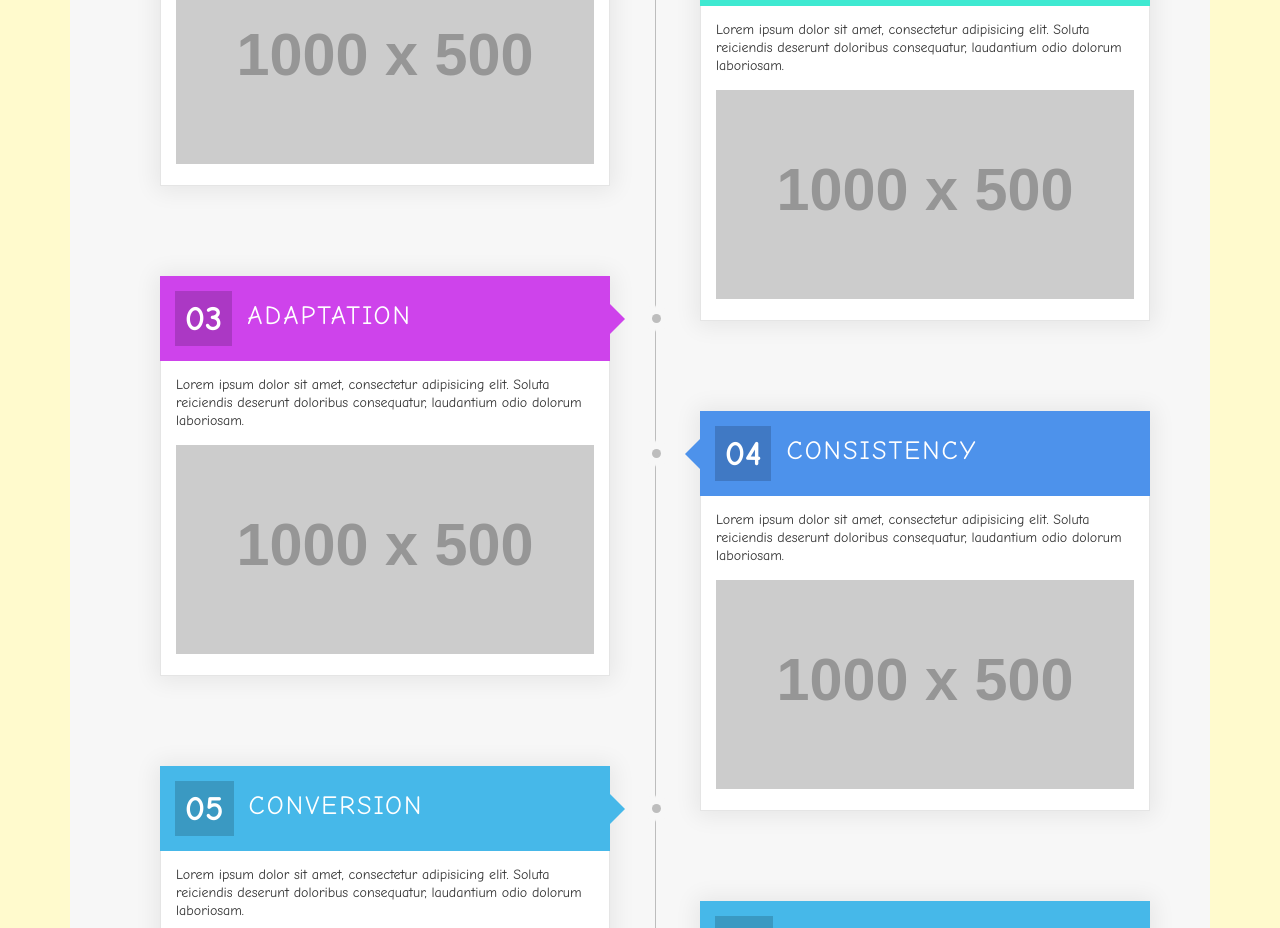
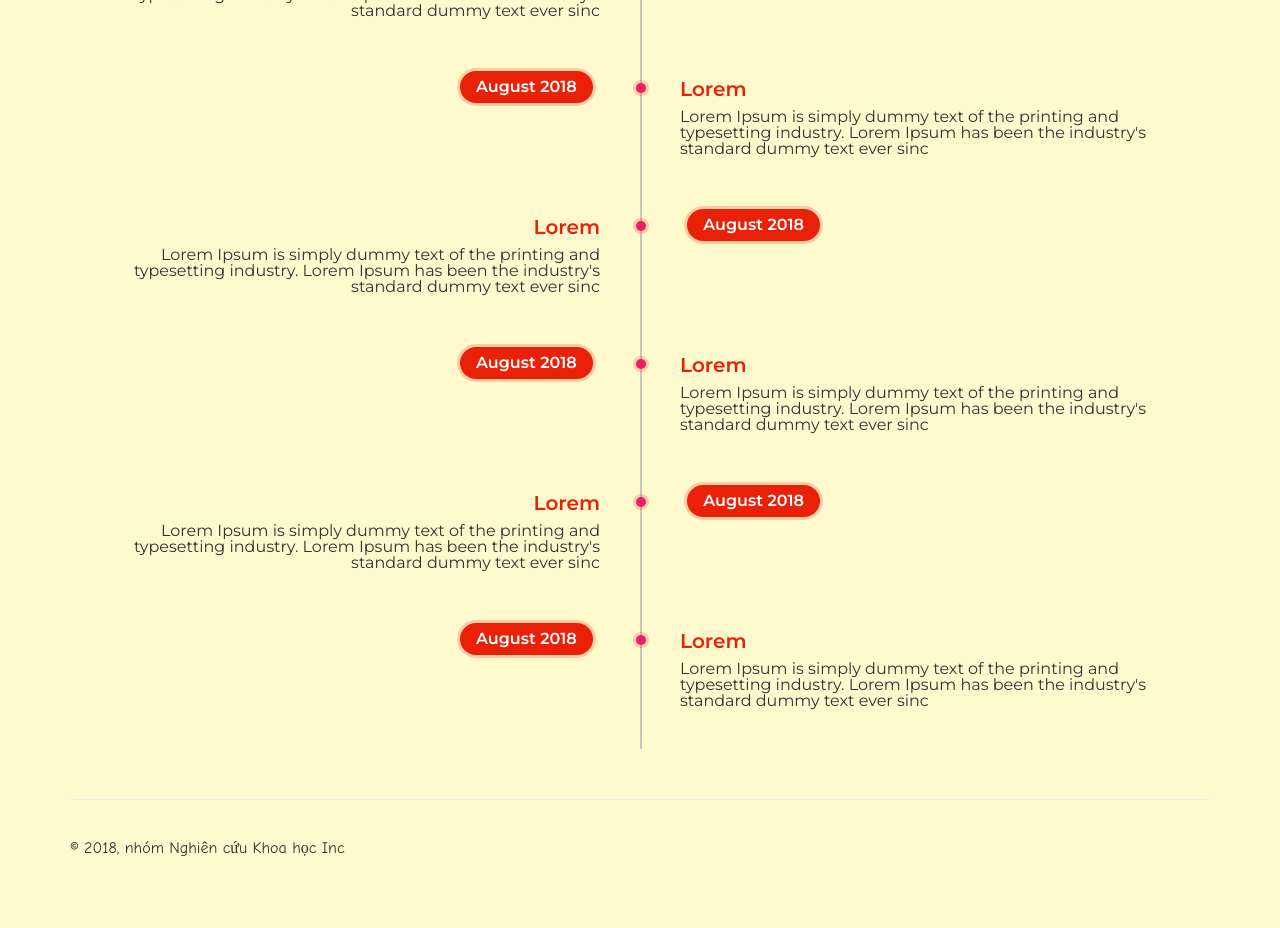
Before and after one commit to hongduc1998/Web, a plain HTML site: page 1.4/gioithieu.html in a window 1280 px wide. Shown: the part 654-1582 px from the top of the page. After the commit the page ends 1550 px from the top, so only its background shows below. Drawn offline with nearby package versions, Linux system fonts and the light colour scheme; placeholder pictures from the web are drawn by us.

Commit message:
change-new

```diff
--- /dev/null
+++ b/1.4/formlogin.css
@@ -0,0 +1,35 @@
+body {
+    padding-top: 20px;
+    background: lemonchiffon;
+}
+
+.container {
+    font-family: "Comic Sans MS";
+}
+
+.text-muted {
+    text-align: center;
+    font-size: 50px;
+    font-weight: bold;
+    margin-bottom: 30px;
+    color: dodgerblue;
+}
+
+.row {
+    margin-top: 20%;
+}
+
+.panel-heading h3{
+    text-align: center;
+    font-size: 30px;
+}
+
+.footer {
+    padding-top: 40px;
+    padding-bottom: 40px;
+    margin-top: 40px;
+    border-top: 1px solid #eee;
+    text-align: center;
+    font-family: "Comic Sans MS";
+    font-size: 16px;
+}
--- a/1.4/gioithieu.css
+++ b/1.4/gioithieu.css
@@ -1,7 +1,9 @@
+@import url('https://fonts.googleapis.com/css?family=Montserrat:400,500,600');
+
 body {
     padding-top: 20px;
     background: lemonchiffon;
- }
+}
 
 .footer {
     padding-top: 40px;
@@ -86,8 +88,9 @@ body {
     color: dodgerblue;
 }
 
-.panel-body p{
-    font-size: 15px;
+.page-header{
+    font-size: 50px;
+    text-align: center;
 }
 
 .container {
@@ -95,7 +98,110 @@ body {
     padding-top: 20px;
 }
 
-.footer p{
-    background: burlywood;
-    padding: 10px 10px 10px;
+.timeline{
+    position: relative;
+    margin: 50px auto;
+    padding: 40px auto;
+    font-family: 'Montserrat', sans-serif;
 }
+
+.timeline:before{
+    content: '';
+    position: absolute;
+    left: 50%;
+    width: 2px;
+    height: 100%;
+    background: #c5c5c5;
+}
+
+.timeline ul{
+    margin: 0;
+    padding: 0;
+}
+
+.timeline ul li{
+    position: relative;
+    width: 50%;
+    padding: 20px 40px;
+    box-sizing: border-box;
+}
+
+.timeline ul li:nth-child(odd){
+    float: left;
+    text-align: right;
+    clear: both;
+}
+
+.timeline ul li:nth-child(even){
+    float: right;
+    text-align: left;
+    clear: both;
+}
+
+.content{
+    padding-bottom: 20px;
+}
+
+
+
+.timeline ul li:nth-child(odd):before{
+    content: '';
+    position: absolute;
+    top: 24px;
+    right: -6px;
+    width: 10px;
+    height: 10px;
+    background: rgba(233,33,99,1);
+    border-radius: 50%;
+    box-shadow: 0 0 0 3px rgba(233,33,9,0.2);
+    right: -6px;
+}
+
+.timeline ul li:nth-child(even):before{
+    content: '';
+    position: absolute;
+    width: 10px;
+    height: 10px;
+    background: rgba(233,33,99,1);
+    border-radius: 50%;
+    box-shadow: 0 0 0 3px rgba(233,33,9,0.2);
+    left: -4px;
+    top: 24px;
+}
+
+.timeline ul li h1{
+    font-size: 20px;
+    font-weight: bold;
+    margin-bottom: 10px;
+    font-weight: 600;
+    color: rgba(233,33,9,1);
+}
+
+.timeline ul li:nth-child(odd) .time{
+    position: absolute;
+    top: 12px;
+    margin: 0;
+    padding: 8px 16px;
+    right: -180px;
+    color: #ffffff;
+    background: rgba(233,33,9,1);
+    border-radius: 18px;
+    box-shadow: 0 0 0 3px rgba(233,33,9,0.2);
+}
+
+.timeline ul li:nth-child(even) .time{
+    position: absolute;
+    top: 12px;
+    margin: 0;
+    padding: 8px 16px;
+    left: -180px;
+    color: #ffffff;
+    background: rgba(233,33,9,1);
+    border-radius: 18px;
+    box-shadow: 0 0 0 3px rgba(233,33,9,0.2);
+}
+
+.timeline ul li h4{
+    font-size: 16px;
+    font-weight: bold;
+}
--- a/1.4/gioithieu.html
+++ b/1.4/gioithieu.html
@@ -30,92 +30,87 @@
             </nav>
         </div>
 
-        <br>
-
-        <section id=timeline>
-            <h1>Members of Team</h1>
-            <p class="leader">We are programmer!</p>
-            <div class="demo-card-wrapper">
-                <div class="demo-card demo-card--step1">
-                    <div class="head">
-                        <div class="number-box">
-                            <span>01</span>
-                        </div>
-                        <h2>Technology</h2>
-                    </div>
-                    <div class="body">
-                        <p>Lorem ipsum dolor sit amet, consectetur adipisicing elit. Soluta reiciendis deserunt doloribus consequatur, laudantium odio dolorum laboriosam.</p>
-                        <img src="http://placehold.it/1000x500" alt="Graphic">
-                    </div>
+        <div class="page-header">
+            <h1>Nhóm Nghiên Cứu Khoa Học<small> Lập trình Web</small></h1>
         </div>
 
-                <div class="demo-card demo-card--step2">
-                    <div class="head">
-                        <div class="number-box">
-                            <span>02</span>
+        <div class="timeline">
+            <ul>
+                <li>
+                    <div class="content">
+                        <h1>Lorem</h1>
+                        <p>Lorem Ipsum is simply dummy text of the printing and typesetting industry. Lorem Ipsum has been the industry's standard dummy text ever sinc</p>
                     </div>
-                        <h2>Confidence</h2>
+                    <div class="time">
+                        <h4>August 2018</h4>
                     </div>
-                    <div class="body">
-                        <p>Lorem ipsum dolor sit amet, consectetur adipisicing elit. Soluta reiciendis deserunt doloribus consequatur, laudantium odio dolorum laboriosam.</p>
-                        <img src="http://placehold.it/1000x500" alt="Graphic">
+                </li>
+                <li>
+                    <div class="content">
+                        <h1>Lorem</h1>
+                        <p>Lorem Ipsum is simply dummy text of the printing and typesetting industry. Lorem Ipsum has been the industry's standard dummy text ever sinc</p>
                     </div>
+                    <div class="time">
+                        <h4>August 2018</h4>
                     </div>
-
-                <div class="demo-card demo-card--step3">
-                    <div class="head">
-                        <div class="number-box">
-                            <span>03</span>
+                </li>
+                <li>
+                    <div class="content">
+                        <h1>Lorem</h1>
+                        <p>Lorem Ipsum is simply dummy text of the printing and typesetting industry. Lorem Ipsum has been the industry's standard dummy text ever sinc</p>
                     </div>
-                        <h2>Adaptation</h2>
+                    <div class="time">
+                        <h4>August 2018</h4>
                     </div>
-                    <div class="body">
-                        <p>Lorem ipsum dolor sit amet, consectetur adipisicing elit. Soluta reiciendis deserunt doloribus consequatur, laudantium odio dolorum laboriosam.</p>
-                        <img src="http://placehold.it/1000x500" alt="Graphic">
+                </li>
+                <li>
+                    <div class="content">
+                        <h1>Lorem</h1>
+                        <p>Lorem Ipsum is simply dummy text of the printing and typesetting industry. Lorem Ipsum has been the industry's standard dummy text ever sinc</p>
                     </div>
+                    <div class="time">
+                        <h4>August 2018</h4>
                     </div>
-
-                <div class="demo-card demo-card--step4">
-                    <div class="head">
-                        <div class="number-box">
-                            <span>04</span>
+                </li>
+                <li>
+                    <div class="content">
+                        <h1>Lorem</h1>
+                        <p>Lorem Ipsum is simply dummy text of the printing and typesetting industry. Lorem Ipsum has been the industry's standard dummy text ever sinc</p>
                     </div>
-                        <h2>Consistency</h2>
+                    <div class="time">
+                        <h4>August 2018</h4>
                     </div>
-                    <div class="body">
-                        <p>Lorem ipsum dolor sit amet, consectetur adipisicing elit. Soluta reiciendis deserunt doloribus consequatur, laudantium odio dolorum laboriosam.</p>
-                        <img src="http://placehold.it/1000x500" alt="Graphic">
+                </li>
+                <li>
+                    <div class="content">
+                        <h1>Lorem</h1>
+                        <p>Lorem Ipsum is simply dummy text of the printing and typesetting industry. Lorem Ipsum has been the industry's standard dummy text ever sinc</p>
                     </div>
+                    <div class="time">
+                        <h4>August 2018</h4>
                     </div>
-
-                <div class="demo-card demo-card--step5">
-                    <div class="head">
-                        <div class="number-box">
-                            <span>05</span>
+                </li>
+                <li>
+                    <div class="content">
+                        <h1>Lorem</h1>
+                        <p>Lorem Ipsum is simply dummy text of the printing and typesetting industry. Lorem Ipsum has been the industry's standard dummy text ever sinc</p>
                     </div>
-                        <h2>Conversion</h2>
+                    <div class="time">
+                        <h4>August 2018</h4>
                     </div>
-                    <div class="body">
-                        <p>Lorem ipsum dolor sit amet, consectetur adipisicing elit. Soluta reiciendis deserunt doloribus consequatur, laudantium odio dolorum laboriosam.</p>
-                        <img src="http://placehold.it/1000x500" alt="Graphic">
+                </li>
+                <li>
+                    <div class="content">
+                        <h1>Lorem</h1>
+                        <p>Lorem Ipsum is simply dummy text of the printing and typesetting industry. Lorem Ipsum has been the industry's standard dummy text ever sinc</p>
                     </div>
+                    <div class="time">
+                        <h4>August 2018</h4>
                     </div>
-
-                <div class="demo-card demo-card--step6">
-                    <div class="head">
-                        <div class="number-box">
-                            <span>06</span>
+                </li>
+                <div style="clear: both"></div>
+            </ul>
         </div>
-                        <h2>Consistency</h2>
-                    </div>
-                    <div class="body">
-                        <p>Lorem ipsum dolor sit amet, consectetur adipisicing elit. Soluta reiciendis deserunt doloribus consequatur, laudantium odio dolorum laboriosam.</p>
-                        <img src="http://placehold.it/1000x500" alt="Graphic">
-                    </div>
-                </div>
-
-            </div>
-        </section>
 
         <div class="footer">
             <p>&copy; 2018, nhóm Nghiên cứu Khoa học Inc</p>
--- a/1.4/login.css
+++ /dev/null
@@ -1,44 +0,0 @@
-body {
-    padding-top: 40px;
-    padding-bottom: 40px;
-    background-color: #eee;
-}
-
-.form-signin {
-    max-width: 330px;
-    padding: 15px;
-    margin: 0 auto;
-}
-.form-signin .form-signin-heading,
-.form-signin .checkbox {
-    margin-bottom: 10px;
-}
-.form-signin .checkbox {
-    font-weight: normal;
-}
-.form-signin .form-control {
-    position: relative;
-    height: auto;
-    -webkit-box-sizing: border-box;
-    -moz-box-sizing: border-box;
-    box-sizing: border-box;
-    padding: 10px;
-    font-size: 16px;
-}
-.form-signin .form-control:focus {
-    z-index: 2;
-}
-.form-signin input[type="email"] {
-    margin-bottom: -1px;
-    border-bottom-right-radius: 0;
-    border-bottom-left-radius: 0;
-}
-.form-signin input[type="password"] {
-    margin-bottom: 10px;
-    border-top-left-radius: 0;
-    border-top-right-radius: 0;
-}
-
-.cover img{
-    width: 1170px;
-}
```
Also changed, not shown: 1.4/Trash.html (added, +91 -0 lines), 1.4/formlogin.html (added, +73 -0 lines), 1.4/login.html (deleted, +0 -38 lines), 1.5/saipham.html (added, +10 -0 lines). Lines whose indentation alone changed are shown as unchanged.
